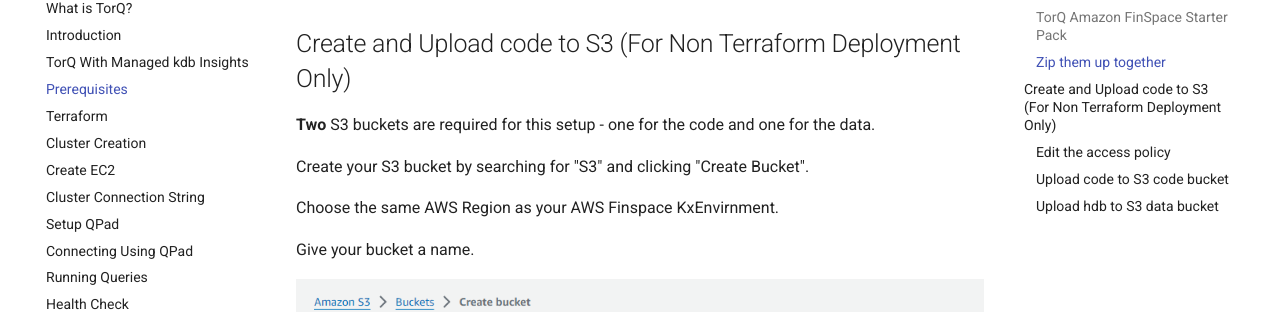
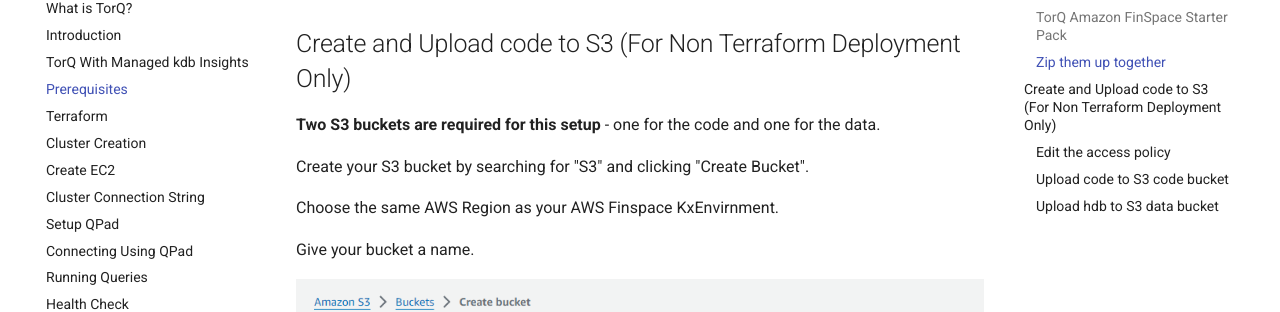
Before and after one commit to DataIntellectTech/TorQ-Amazon-FinSpace-Starter-Pack, an MkDocs documentation site: the page built from docs/04-prerequisites.md, in a window 1280 px wide and 900 px high, scrolled down 975 px. Shown: the part 145-457 px from the top of the window. Built offline with MkDocs 1.6.1 and Material for MkDocs 9.7.7, drawn with Linux system fonts in a browser that asks for light colours; comment, search, counter and statistics services are not loaded.

Commit message:
Amend suggestion

```diff
--- a/docs/04-prerequisites.md
+++ b/docs/04-prerequisites.md
@@ -32,7 +32,7 @@
 
 ## Create and Upload code to S3 (For Non Terraform Deployment Only)
 
-**Two** S3 buckets are required for this setup - one for the code and one for the data.
+**Two S3 buckets are required for this setup** - one for the code and one for the data.
 
 Create your S3 bucket by searching for "S3" and clicking "Create Bucket".
 
```
